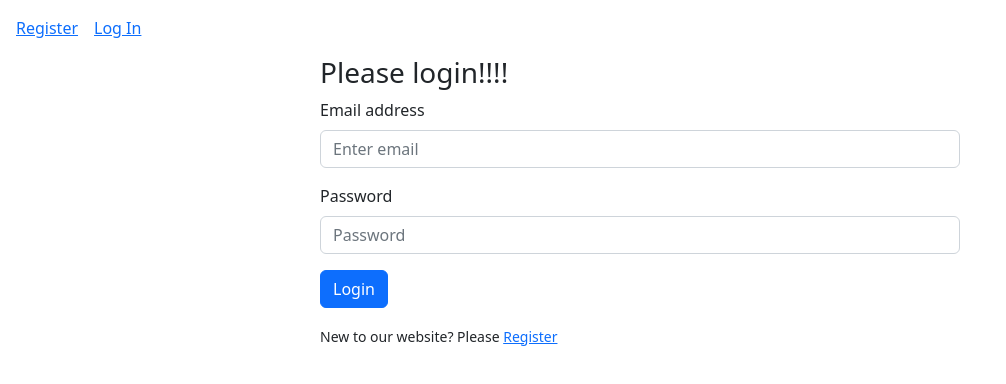
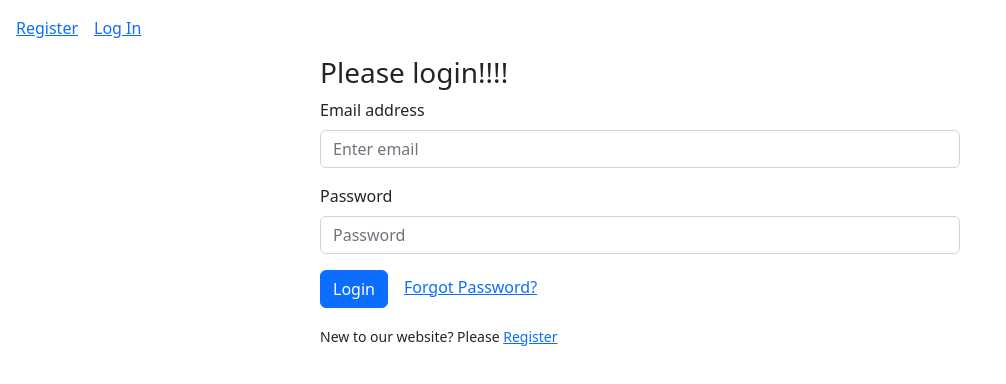
Before and after one commit to mostafizurhh/email-password-authentication, a React (Create React App) app: page /login in a window 1280 px wide. Shown: the top 384 px of the page, without its empty margins (0-1006 px from the left). Built offline with nearby package versions, Linux system fonts and the light colour scheme.

Commit message:
get user email to check and send link to reset password

```diff
--- a/src/components/Register/LoginReactBootstrap.js
+++ b/src/components/Register/LoginReactBootstrap.js
@@ -2,7 +2,7 @@ import React, { useState } from 'react';
 import Button from 'react-bootstrap/Button';
 import Form from 'react-bootstrap/Form';
 import { Link } from 'react-router-dom';
-import { getAuth, signInWithEmailAndPassword } from 'firebase/auth';
+import { getAuth, sendPasswordResetEmail, signInWithEmailAndPassword } from 'firebase/auth';
 import app from '../../firebase/firebase.init';
 
 const auth = getAuth(app);
@@ -10,6 +10,7 @@ const auth = getAuth(app);
 const LoginReactBootstrap = () => {
     const [success, setSuccess] = useState(false)
     const [loginError, setLoginError] = useState(false);
+    const [userEmail, setUserEmail] = useState('');
 
     const handleRegister = (event) => {
         event.preventDefault();
@@ -32,11 +33,32 @@ const LoginReactBootstrap = () => {
             })
     }
 
+    /* get user email to check and send link to reset password */
+    const handleEmailBlur = (event) => {
+        const email = event.target.value
+        setUserEmail(email)
+        console.log(email)
+    }
+
+    /* create forgot password function */
+    const handleForgotPassword = () => {
+        if (!userEmail) {
+            alert('Please enter your email address')
+            return;
+        }
+        sendPasswordResetEmail(auth, userEmail)
+            .then(() => {
+                alert('Password reset link has been sent. Please check your email inbox or spam.')
+            })
+            .catch(error => {
+                console.error('error:', error)
+            })
+    }
     return (
         <div className='w-50 mx-auto'>
             <h3>Please login!!!!</h3>
             <Form onSubmit={handleRegister}>
-                <Form.Group className="mb-3" controlId="formBasicEmail">
+                <Form.Group className="mb-3" controlId="formBasicEmail" onBlur={handleEmailBlur}>
                     <Form.Label>Email address</Form.Label>
                     <Form.Control type="email" placeholder="Enter email" name='email' required />
                 </Form.Group>
@@ -54,6 +76,7 @@ const LoginReactBootstrap = () => {
                 <Button variant="primary" type="submit">
                     Login
                 </Button>
+                <button onClick={handleForgotPassword} type='button'><Link className='ms-3'>Forgot Password?</Link></button>
             </Form>
 
             <p className='mt-3'><small>New to our website? Please <Link to='/register'>Register</Link></small></p>
```
